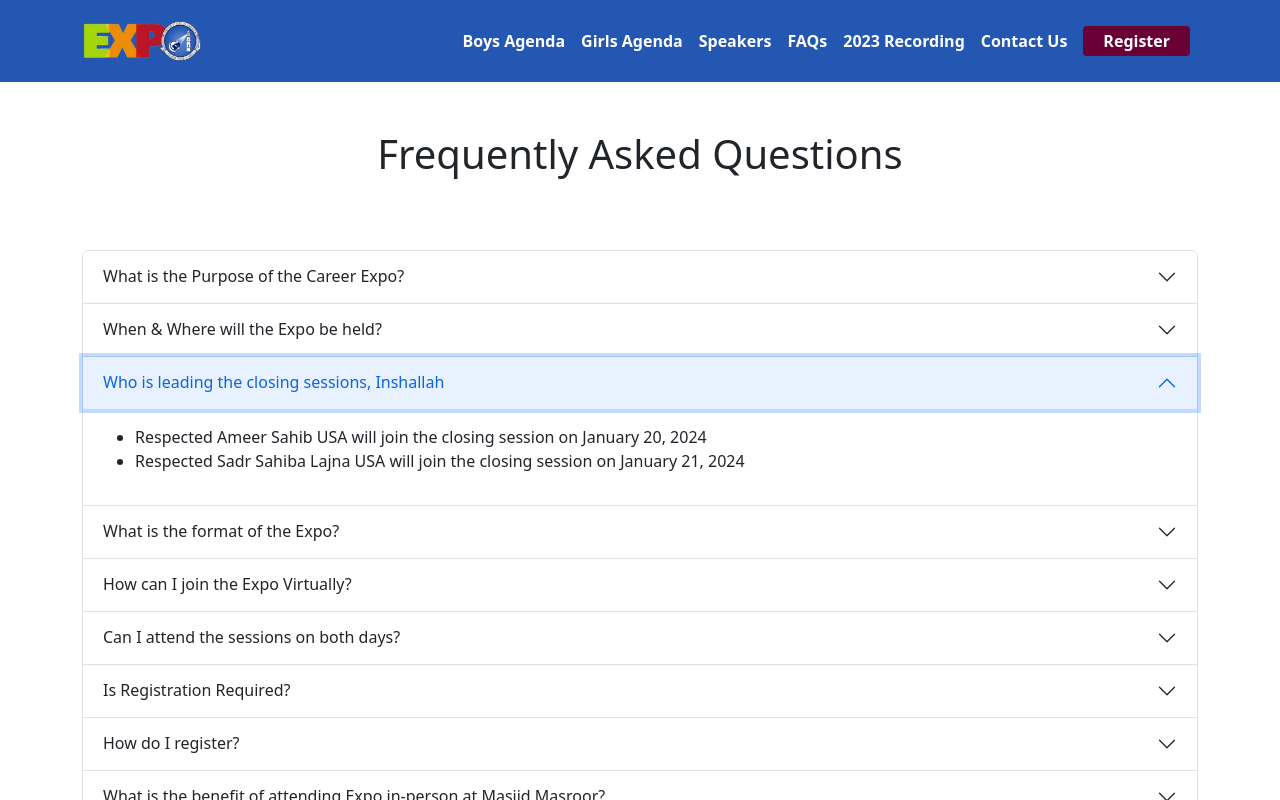
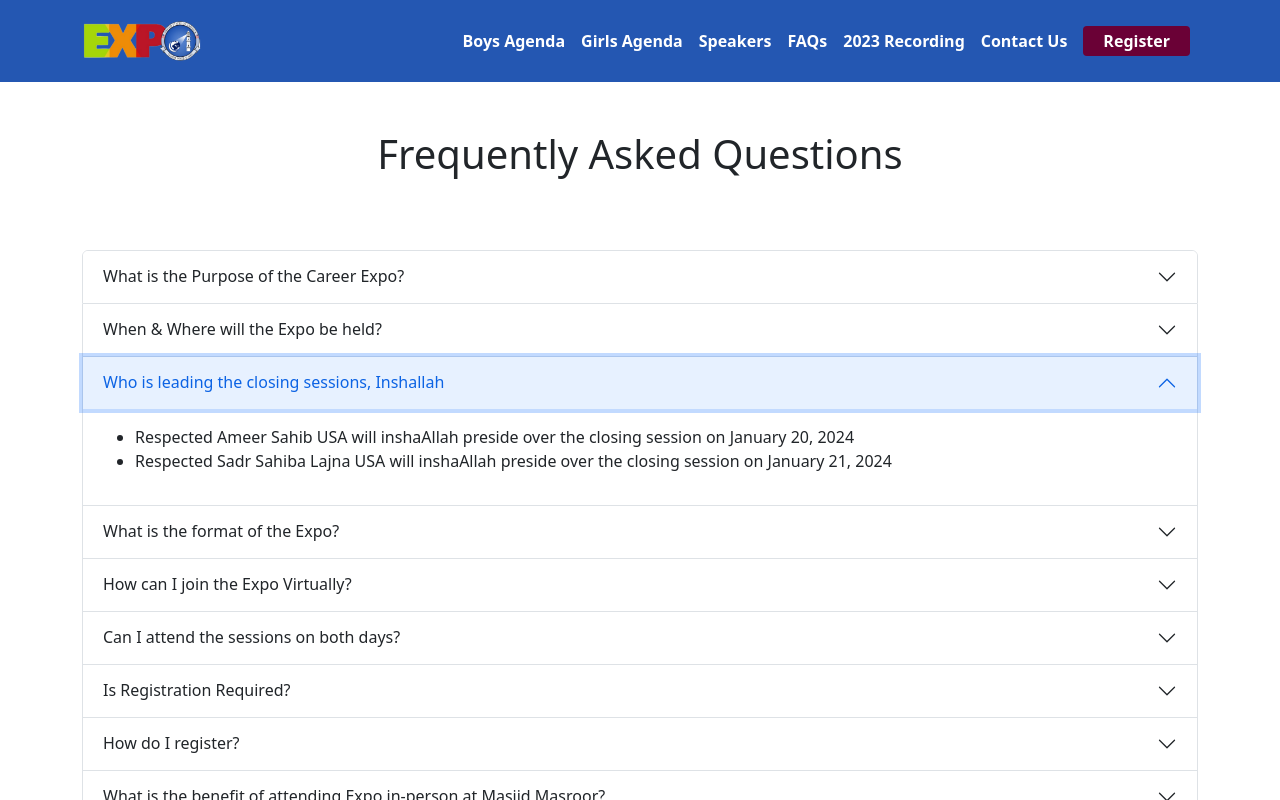
Before and after one commit to tofik-khan/wn-expo, a Next.js app: page /faq in a window 1280 px wide. Both pictures are taken after a click on the button "Who is leading the closing sessions, Inshallah". Shown: the top 800 px of the page. Built offline with nearby package versions, Linux system fonts and the light colour scheme.

Commit message:
Update copy on FAQ page

```diff
--- a/pages/faq.js
+++ b/pages/faq.js
@@ -77,12 +77,12 @@ const Page = () => {
                 <Accordion.Body>
                   <ul>
                     <li>
-                      Respected Ameer Sahib USA will join the closing session on
-                      January 20, 2024
+                      Respected Ameer Sahib USA will inshaAllah preside over the
+                      closing session on January 20, 2024
                     </li>
                     <li>
-                      Respected Sadr Sahiba Lajna USA will join the closing
-                      session on January 21, 2024
+                      Respected Sadr Sahiba Lajna USA will inshaAllah preside
+                      over the closing session on January 21, 2024
                     </li>
                   </ul>
                 </Accordion.Body>
```
